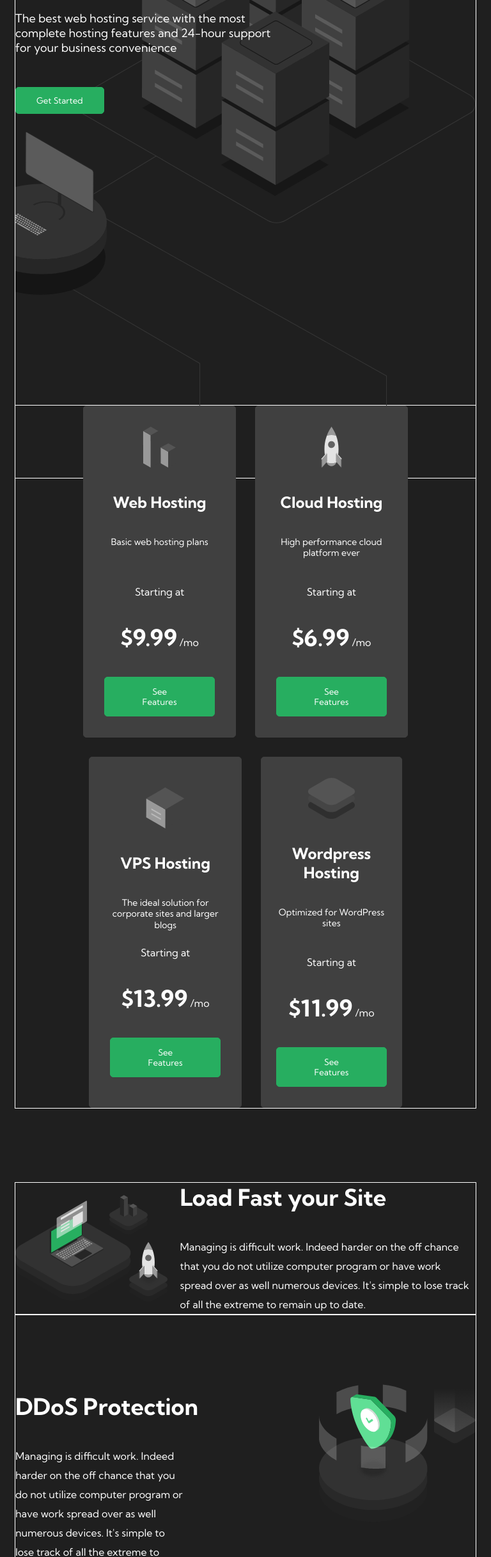
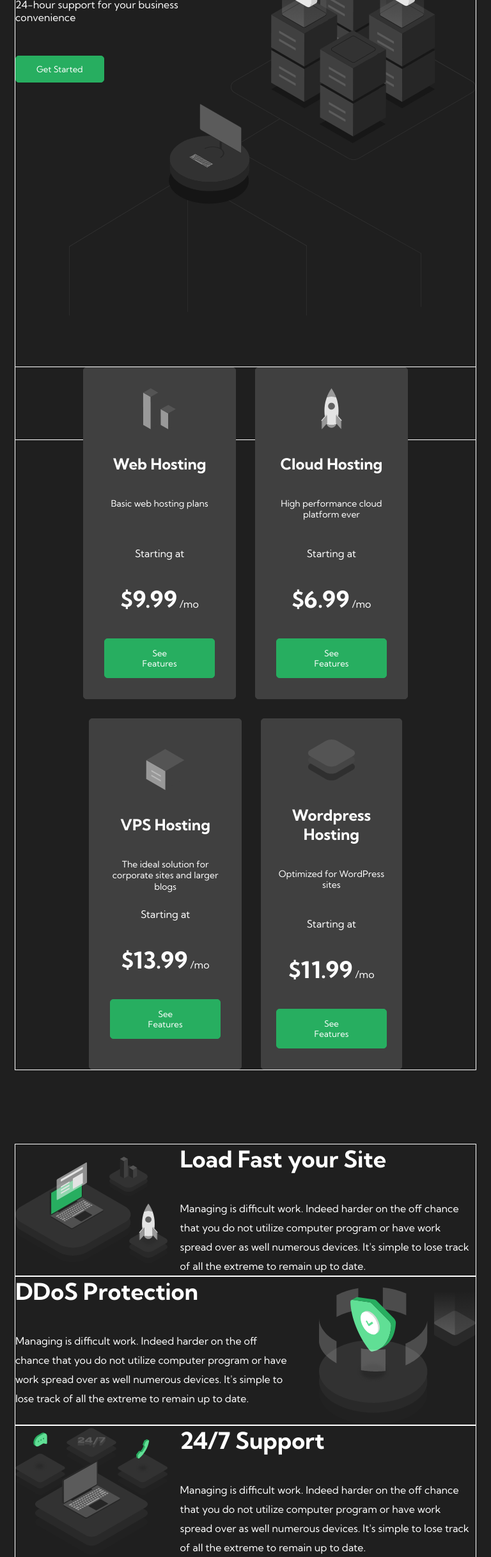
Before and after one commit to ibhatiaritik/internship-project, a plain HTML site: page Project/index.html in a window 768 px wide. Shown: the part 366-2800 px from the top of the page at 64% size. Drawn offline with Linux system fonts and the light colour scheme.

Commit message:
responsiveness almost done

```diff
--- a/Project/responsive.css
+++ b/Project/responsive.css
@@ -49,6 +49,9 @@
         font-size: 14px;
         width: 85%;
     }
+    h1{
+        width: 50%;
+    }
     .div-2 {
         padding-top: 80px;
         padding-right: -1px;
@@ -75,6 +78,9 @@
     .navigation{
         padding-left: 100px;
     }
+    .header{
+        margin-top: 20px;
+    }
     .header-div-2{
         right: -488px;
     }
@@ -90,11 +96,14 @@
     .navigation{
         padding-left: 17px;
     }
-    .header-div-1{
-        font-size: 25px;
+
+    .header-div-1 {
+        background-size: 636px 890px;
+        background-position-y: top;
     }
     .header-body {
-        font-size: 18px;
+        font-size: 16px;
+        width: 40%;
     }
     .feature-cards{
         flex-wrap: wrap;
@@ -109,6 +118,24 @@
     }
     .heading-2-img{
         width: 34%;
+    }
+    .div-2{
+        padding-top: 0px;
+    }
+    .para-2{
+        padding-right: 40px;
+    }
+    .header-1-image{
+        width: 33%;
+    }
+    .para-3{
+        padding: 0px;
+    }
+    .footer-image-section{
+        gap: 38px;
+    }
+    .footer-logo{
+        gap: 13px;
     }
 }
 
```
